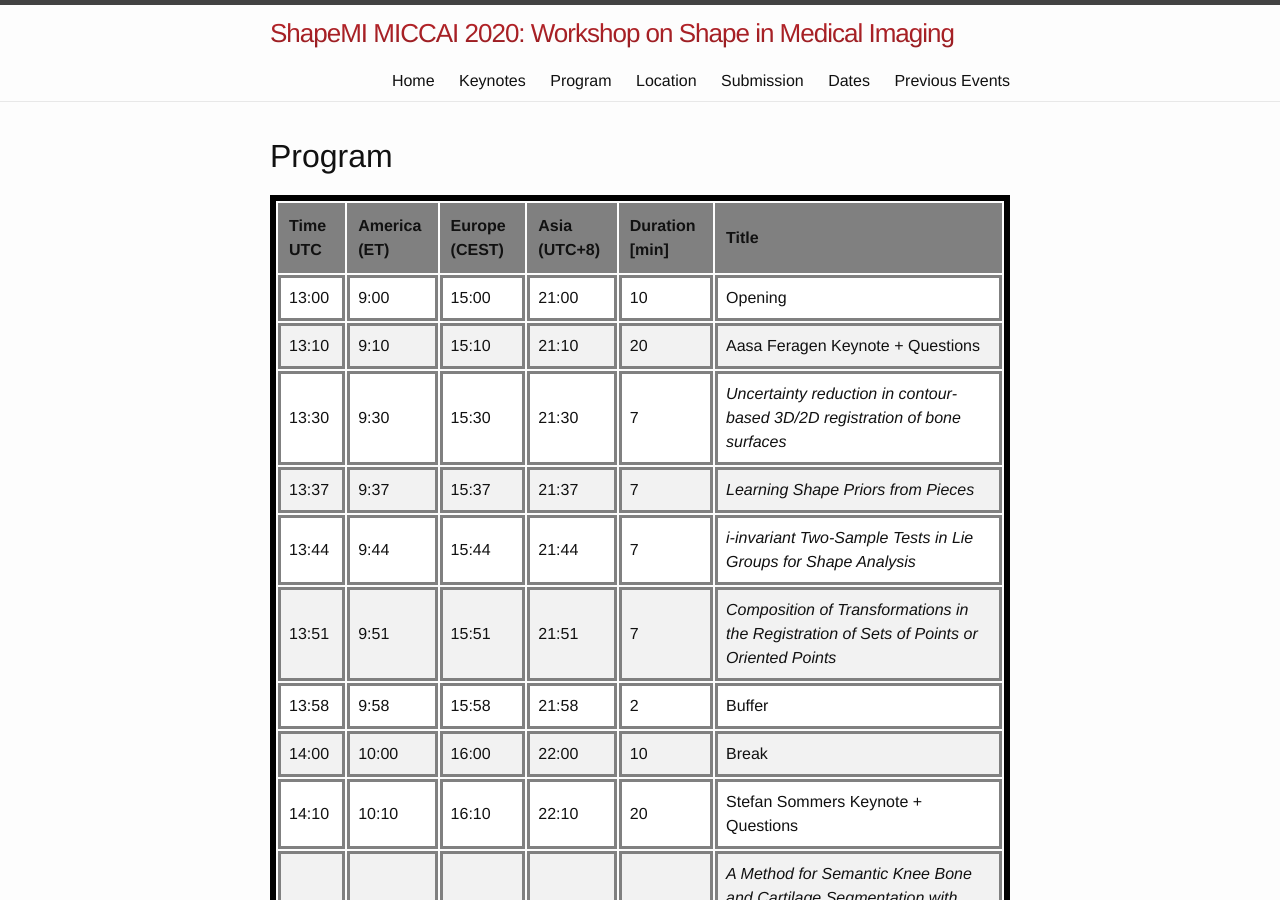
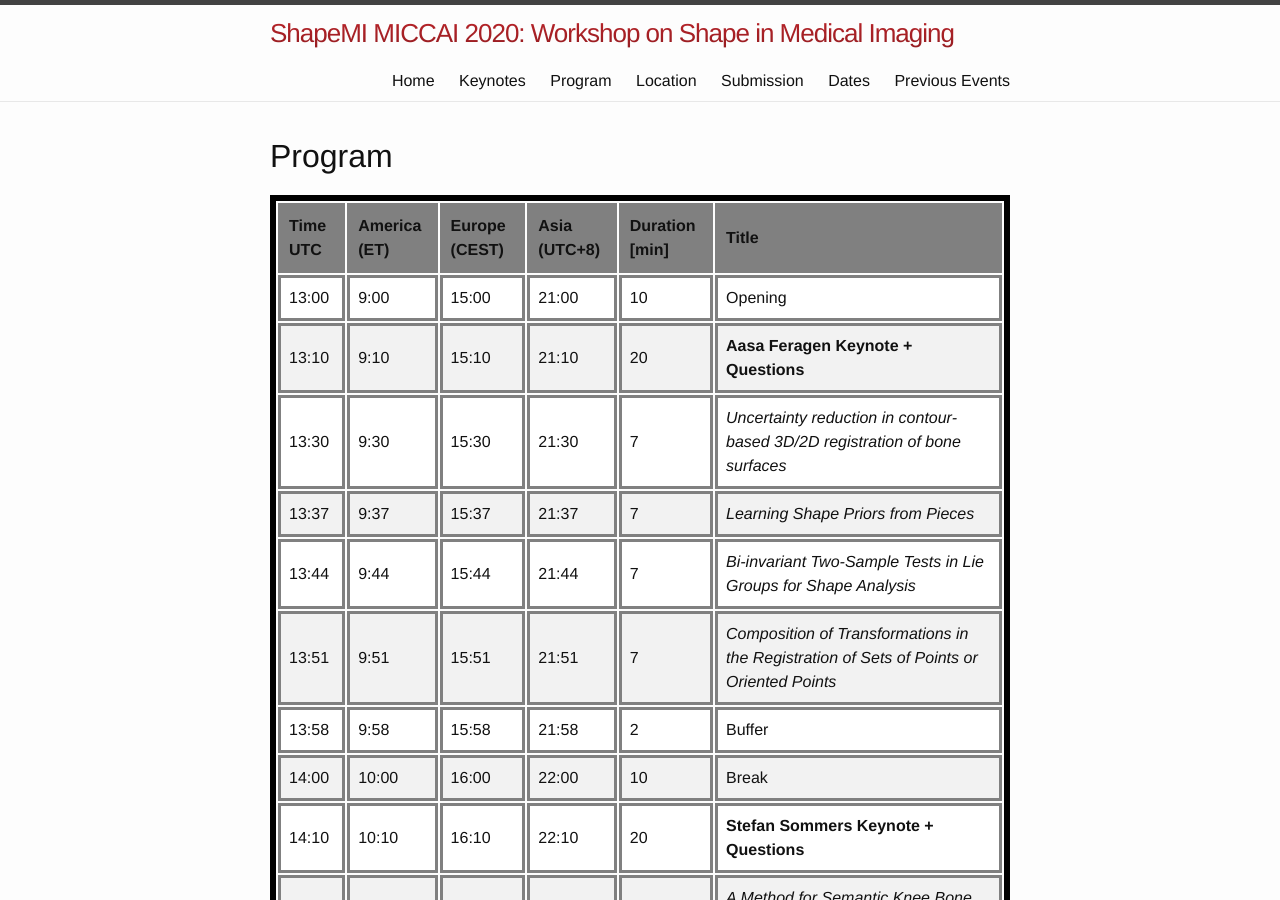
Before and after one commit to shapemi/shapemi2020, a Jekyll site: the page built from program/index.md, in a window 1280 px wide and 900 px high. Built offline with Jekyll 4.4.1, drawn with Linux system fonts in a browser that asks for light colours.

Commit message:
BUG: HTML styling

```diff
--- a/program/index.md
+++ b/program/index.md
@@ -52,7 +52,7 @@
 <td>15:10</td>
 <td>21:10</td>
 <td>20</td>
-<td>Aasa Feragen Keynote + Questions</td>
+<td><b>Aasa Feragen Keynote + Questions</b></td>
 </tr>
 <tr>
 <td>13:30</td>
@@ -76,7 +76,7 @@
 <td>15:44</td>
 <td>21:44</td>
 <td>7</td>
-<td><i>i-invariant Two-Sample Tests in Lie Groups for Shape Analysis</i></td>
+<td><i>Bi-invariant Two-Sample Tests in Lie Groups for Shape Analysis</i></td>
 </tr>
 <tr>
 <td>13:51</td>
@@ -108,7 +108,7 @@
 <td>16:10</td>
 <td>22:10</td>
 <td>20</td>
-<td>Stefan Sommers Keynote + Questions</td>
+<td><b>Stefan Sommers Keynote + Questions</b></td>
 </tr>
 <tr>
 <td>14:30</td>
@@ -164,7 +164,7 @@
 <td>17:20</td>
 <td>23:20</td>
 <td>20</td>
-<td>Ross Whitaker Keynote + Questions</td>
+<td><b>Ross Whitaker Keynote + Questions</b></td>
 </tr>
 <tr>
 <td>15:40</td>
```
